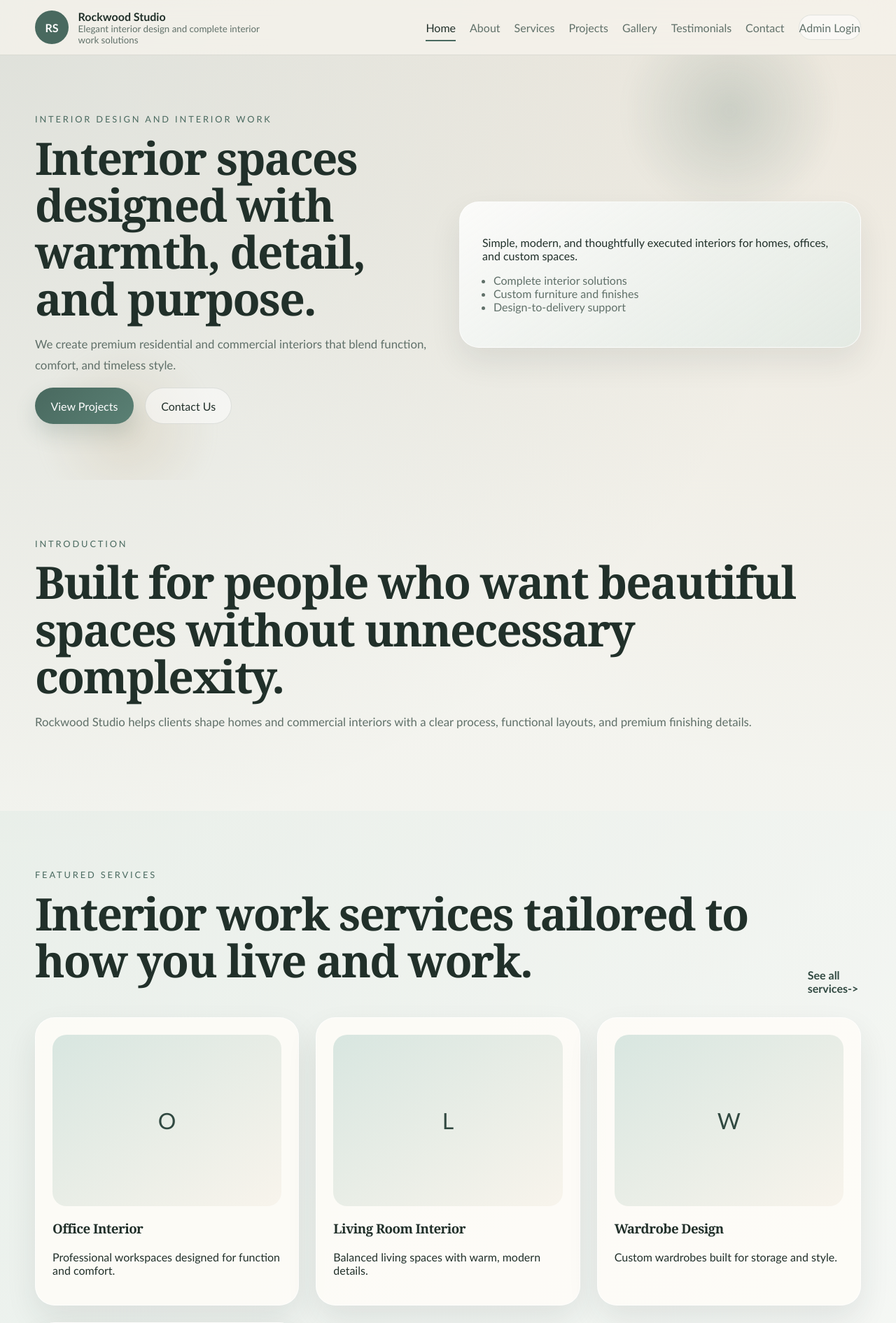
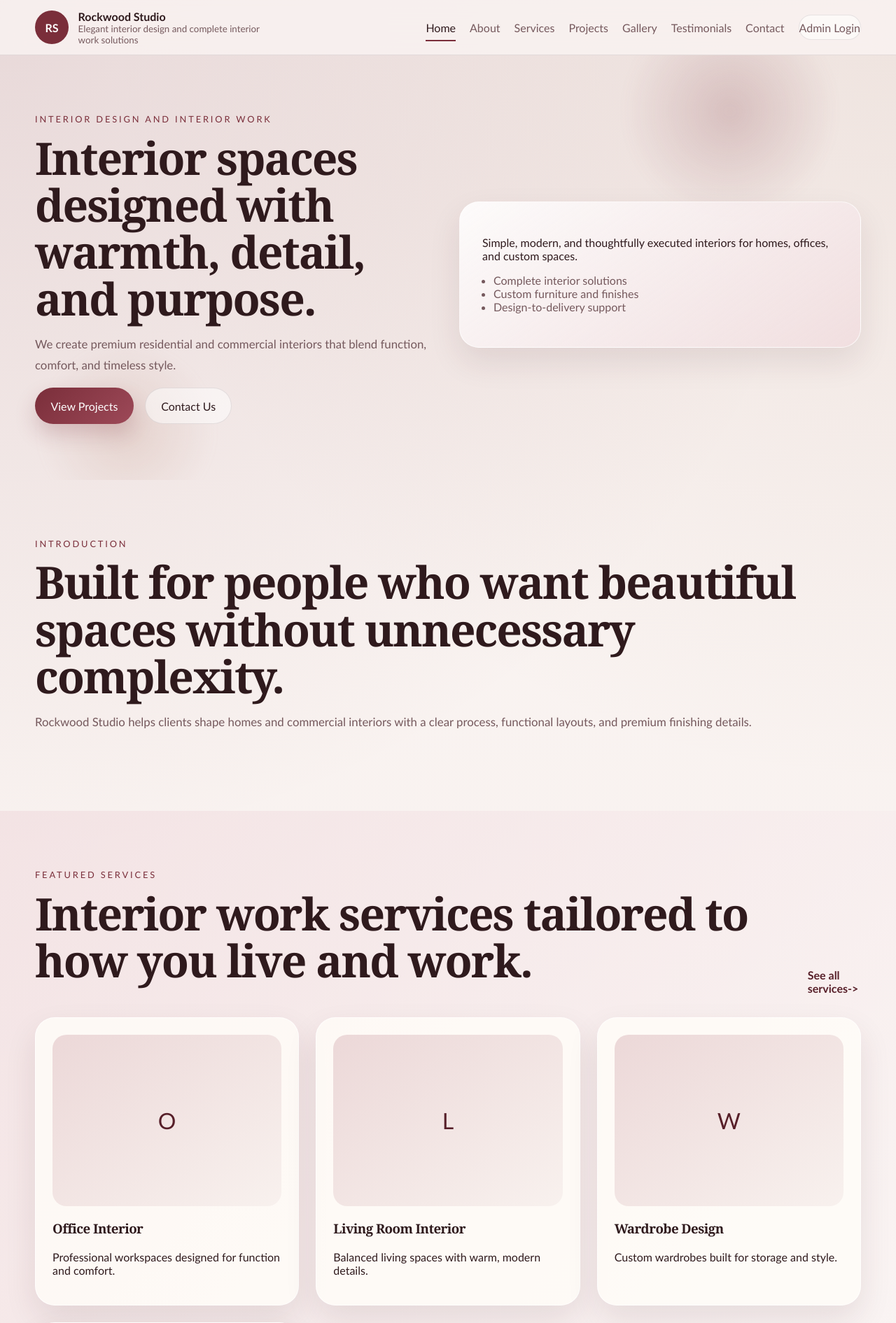
Before and after one commit to Prashant995811/rockwood_studio, a Flask app: page / in a window 1280 px wide. Shown: the top 1891 px of the page at 70% size. Run offline with Flask 3, Linux system fonts and the light colour scheme; some libraries are stand-ins or nearby versions.

Commit message:
Update styles.css

```diff
--- a/static/css/styles.css
+++ b/static/css/styles.css
@@ -1,17 +1,17 @@
 :root {
-    --bg: #f2efe7;
-    --surface: rgba(255, 253, 248, 0.78);
-    --surface-strong: #e6dfd2;
-    --surface-soft: rgba(233, 241, 236, 0.68);
-    --text: #21302a;
-    --muted: #607069;
-    --line: rgba(33, 48, 42, 0.11);
-    --accent: #49695f;
-    --accent-dark: #314941;
-    --accent-soft: #dbe8e2;
-    --dark: #182320;
+    --bg: #f4eeeb;
+    --surface: rgba(255, 251, 249, 0.82);
+    --surface-strong: #eadbd6;
+    --surface-soft: rgba(244, 230, 226, 0.74);
+    --text: #2f1a1d;
+    --muted: #75595d;
+    --line: rgba(47, 26, 29, 0.1);
+    --accent: #7a2e3a;
+    --accent-dark: #571f29;
+    --accent-soft: #efd7db;
+    --dark: #241316;
     --radius: 28px;
-    --shadow: 0 20px 45px rgba(33, 48, 42, 0.09);
+    --shadow: 0 20px 45px rgba(71, 27, 35, 0.1);
     --container: 1180px;
 }
 
@@ -27,14 +27,14 @@ body {
     margin: 0;
     font-family: "Trebuchet MS", Verdana, sans-serif;
     background:
-        radial-gradient(circle at top left, rgba(73, 105, 95, 0.14), transparent 24%),
-        radial-gradient(circle at top right, rgba(183, 164, 129, 0.16), transparent 22%),
-        linear-gradient(180deg, #f7f4ee 0%, #eef3ef 52%, #f4efe6 100%);
+        radial-gradient(circle at top left, rgba(122, 46, 58, 0.15), transparent 24%),
+        radial-gradient(circle at top right, rgba(173, 129, 111, 0.16), transparent 22%),
+        linear-gradient(180deg, #fbf6f4 0%, #f6eeeb 52%, #f1e7e2 100%);
     color: var(--text);
 }
 
 body::selection {
-    background: rgba(139, 94, 60, 0.22);
+    background: rgba(122, 46, 58, 0.22);
 }
 
 img {
@@ -73,12 +73,12 @@ h4 {
 
 .section-soft {
     background:
-        linear-gradient(135deg, rgba(219, 232, 226, 0.4), rgba(255, 255, 255, 0.48));
+        linear-gradient(135deg, rgba(239, 215, 219, 0.55), rgba(255, 255, 255, 0.5));
 }
 
 .section-dark {
     background: var(--dark);
-    color: #eef5f0;
+    color: #fbf2f0;
 }
 
 .eyebrow {
@@ -123,7 +123,7 @@ h4 {
     top: 0;
     z-index: 20;
     backdrop-filter: blur(16px);
-    background: rgba(247, 244, 238, 0.72);
+    background: rgba(250, 244, 242, 0.78);
     border-bottom: 1px solid var(--line);
 }
 
@@ -255,7 +255,7 @@ h4 {
     height: 320px;
     top: -80px;
     right: 6%;
-    background: radial-gradient(circle, rgba(73, 105, 95, 0.2), transparent 68%);
+    background: radial-gradient(circle, rgba(122, 46, 58, 0.2), transparent 68%);
 }
 
 .hero-section::after {
@@ -263,7 +263,7 @@ h4 {
     height: 260px;
     bottom: -60px;
     left: 4%;
-    background: radial-gradient(circle, rgba(190, 169, 132, 0.22), transparent 68%);
+    background: radial-gradient(circle, rgba(196, 154, 138, 0.26), transparent 68%);
 }
 
 .hero-grid > * {
@@ -294,7 +294,7 @@ h4 {
 .hero-card {
     transform: translateY(10px);
     background:
-        linear-gradient(145deg, rgba(255, 255, 255, 0.82), rgba(219, 232, 226, 0.6));
+        linear-gradient(145deg, rgba(255, 255, 255, 0.86), rgba(239, 215, 219, 0.62));
 }
 
 .hero-card ul {
@@ -319,9 +319,9 @@ h4 {
 
 .btn-primary,
 .btn-admin {
-    background: linear-gradient(135deg, var(--accent), #5a8074);
+    background: linear-gradient(135deg, var(--accent), #9d4958);
     color: #fff;
-    box-shadow: 0 14px 30px rgba(73, 105, 95, 0.2);
+    box-shadow: 0 14px 30px rgba(122, 46, 58, 0.22);
 }
 
 .btn-primary:hover,
@@ -338,7 +338,7 @@ h4 {
 
 .btn-secondary:hover {
     transform: translateY(-2px);
-    border-color: rgba(139, 94, 60, 0.35);
+    border-color: rgba(122, 46, 58, 0.35);
     background: rgba(255, 255, 255, 0.8);
 }
 
@@ -370,8 +370,8 @@ h4 {
 .stack-card:hover,
 .detail-card:hover {
     transform: translateY(-8px);
-    box-shadow: 0 24px 45px rgba(47, 38, 31, 0.14);
-    border-color: rgba(139, 94, 60, 0.18);
+    box-shadow: 0 24px 45px rgba(71, 27, 35, 0.14);
+    border-color: rgba(122, 46, 58, 0.18);
 }
 
 .media-placeholder {
@@ -382,7 +382,7 @@ h4 {
     overflow: hidden;
     display: grid;
     place-items: center;
-    background: linear-gradient(145deg, #d8e6e0, #f8f4ec);
+    background: linear-gradient(145deg, #ecd8d8, #f8f1ee);
     color: var(--accent-dark);
     font-size: 2rem;
 }
@@ -426,7 +426,7 @@ h4 {
     padding: 1.6rem;
     border: 1px solid rgba(255, 255, 255, 0.08);
     border-radius: 20px;
-    background: linear-gradient(180deg, rgba(255, 255, 255, 0.06), rgba(255, 255, 255, 0.02));
+    background: linear-gradient(180deg, rgba(255, 255, 255, 0.07), rgba(255, 255, 255, 0.02));
     transition: transform 0.3s ease, background 0.3s ease;
 }
 
@@ -442,7 +442,7 @@ h4 {
     align-items: center;
     gap: 1rem;
     background:
-        linear-gradient(135deg, rgba(255, 255, 255, 0.82), rgba(219, 232, 226, 0.72));
+        linear-gradient(135deg, rgba(255, 255, 255, 0.86), rgba(239, 215, 219, 0.72));
 }
 
 .filter-bar,
@@ -486,15 +486,15 @@ textarea {
 input:hover,
 select:hover,
 textarea:hover {
-    border-color: rgba(139, 94, 60, 0.35);
+    border-color: rgba(122, 46, 58, 0.35);
 }
 
 input:focus,
 select:focus,
 textarea:focus {
     outline: none;
-    border-color: rgba(139, 94, 60, 0.8);
-    box-shadow: 0 0 0 4px rgba(139, 94, 60, 0.12);
+    border-color: rgba(122, 46, 58, 0.8);
+    box-shadow: 0 0 0 4px rgba(122, 46, 58, 0.12);
     background: #fff;
 }
 
```
